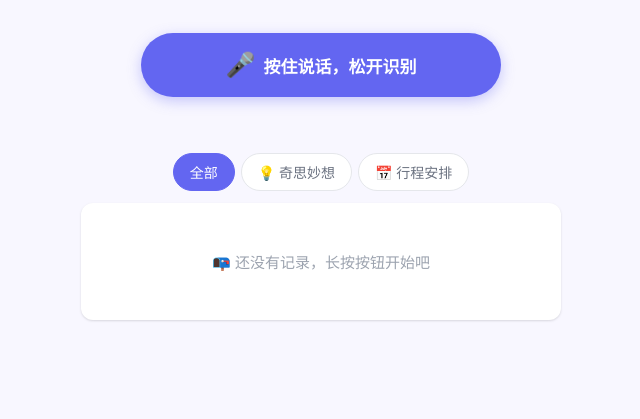
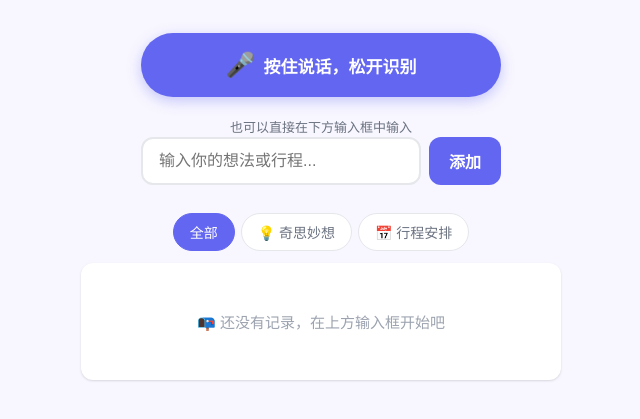
Before and after one commit to srnizw/voice-ideas, a plain HTML site: page index.html in a window 1280 px wide. Shown: the part 139-558 px from the top of the page, without its empty margins (319-959 px from the left). Drawn offline with Linux system fonts and the light colour scheme.

Commit message:
fix: iOS Safari 不支持语音识别，改为输入框为主要录入方式
- 输入框默认可见，语音按钮仅在支持时显示（桌面 Chrome/Edge）
- iOS/不支持语音的浏览器：显示明确提示，仅保留文字输入
- 优化输入框样式：更大字号、更清晰的边框
- 更新空状态提示文字

```diff
--- a/app.js
+++ b/app.js
@@ -335,11 +335,15 @@ function init() {
   setupDeleteButtons();
   setupManualInput();
 
-  // 检测不支持语音时显示手动输入
-  if (!isSupported) {
-    document.getElementById('voiceBtn').style.display = 'none';
-    document.getElementById('fallbackInput').classList.remove('hidden');
-    document.getElementById('statusMsg').textContent = '你的浏览器不支持语音识别，请使用 Chrome 或手动输入';
+  if (isSupported) {
+    // 支持语音：显示语音按钮
+    document.getElementById('voiceBtn').classList.remove('hidden');
+    document.getElementById('statusMsg').textContent = '也可以直接在下方输入框中输入';
+    document.getElementById('statusMsg').className = 'status-msg';
+  } else {
+    // 不支持语音（iOS Safari 等）：隐藏语音按钮，仅用文字输入
+    document.getElementById('voiceBtn').classList.add('hidden');
+    document.getElementById('statusMsg').textContent = '📝 此浏览器不支持语音识别，请使用输入框';
     document.getElementById('statusMsg').className = 'status-msg error';
   }
 }
--- a/index.html
+++ b/index.html
@@ -14,13 +14,13 @@
     </header>
 
     <div class="voice-area">
-      <button id="voiceBtn" class="voice-btn">
+      <button id="voiceBtn" class="voice-btn hidden">
         <span class="mic-icon">🎤</span>
         <span class="btn-label">按住说话，松开识别</span>
       </button>
       <div id="statusMsg" class="status-msg"></div>
-      <div id="fallbackInput" class="fallback-input hidden">
-        <input type="text" id="manualInput" class="manual-input" placeholder="手动输入内容...">
+      <div id="inputArea" class="input-area">
+        <input type="text" id="manualInput" class="manual-input" placeholder="输入你的想法或行程...">
         <button id="manualAddBtn" class="btn-manual-add">添加</button>
       </div>
     </div>
@@ -43,7 +43,7 @@
         </thead>
         <tbody id="tableBody"></tbody>
       </table>
-      <div id="emptyState" class="empty-state">📭 还没有记录，长按按钮开始吧</div>
+      <div id="emptyState" class="empty-state">📭 还没有记录，在上方输入框开始吧</div>
     </div>
   </div>
 
--- a/style.css
+++ b/style.css
@@ -78,7 +78,10 @@ header h1 {
   -webkit-user-select: none;
   user-select: none;
   touch-action: manipulation;
+  margin-bottom: 12px;
 }
+
+.voice-btn.hidden { display: none; }
 
 .voice-btn:active,
 .voice-btn.recording {
@@ -115,34 +118,31 @@ header h1 {
 
 .status-msg.error { color: var(--danger); }
 
-/* ===== 手动输入降级 ===== */
-.fallback-input {
+/* ===== 文字输入区域（主要录入方式） ===== */
+.input-area {
   display: flex;
   gap: 8px;
-  margin-top: 12px;
-  max-width: 320px;
-  margin-left: auto;
-  margin-right: auto;
+  max-width: 360px;
+  margin: 0 auto;
 }
-
-.fallback-input.hidden { display: none; }
 
 .manual-input {
   flex: 1;
-  padding: 10px 14px;
-  font-size: 15px;
-  border: 1px solid var(--border);
+  padding: 12px 16px;
+  font-size: 16px;
+  border: 2px solid var(--border);
   border-radius: var(--radius);
   background: var(--card);
   color: var(--text);
   outline: none;
+  transition: border-color 0.15s ease;
 }
 
 .manual-input:focus { border-color: var(--primary); }
 
 .btn-manual-add {
-  padding: 10px 18px;
-  font-size: 15px;
+  padding: 12px 20px;
+  font-size: 16px;
   font-weight: 600;
   color: #fff;
   background: var(--primary);
@@ -150,7 +150,10 @@ header h1 {
   border-radius: var(--radius);
   cursor: pointer;
   white-space: nowrap;
+  transition: background 0.15s ease;
 }
+
+.btn-manual-add:active { background: #4f46e5; }
 
 /* ===== 分类过滤 ===== */
 .filter-tabs {
```
